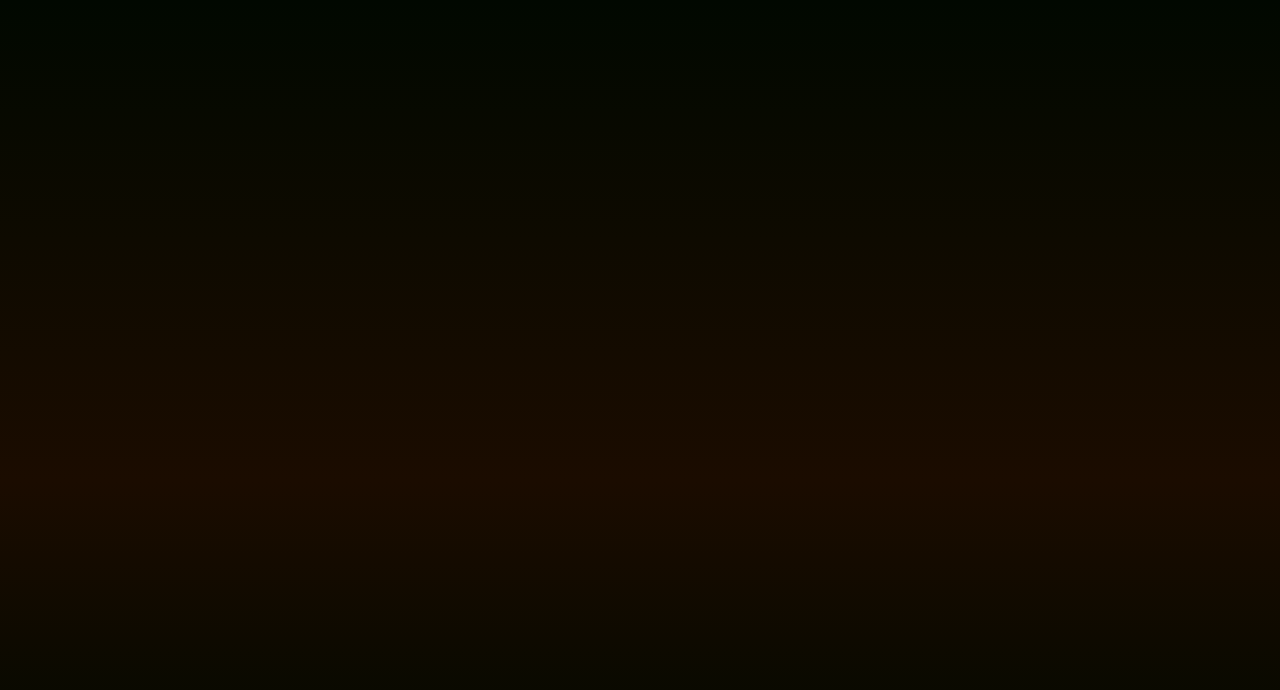
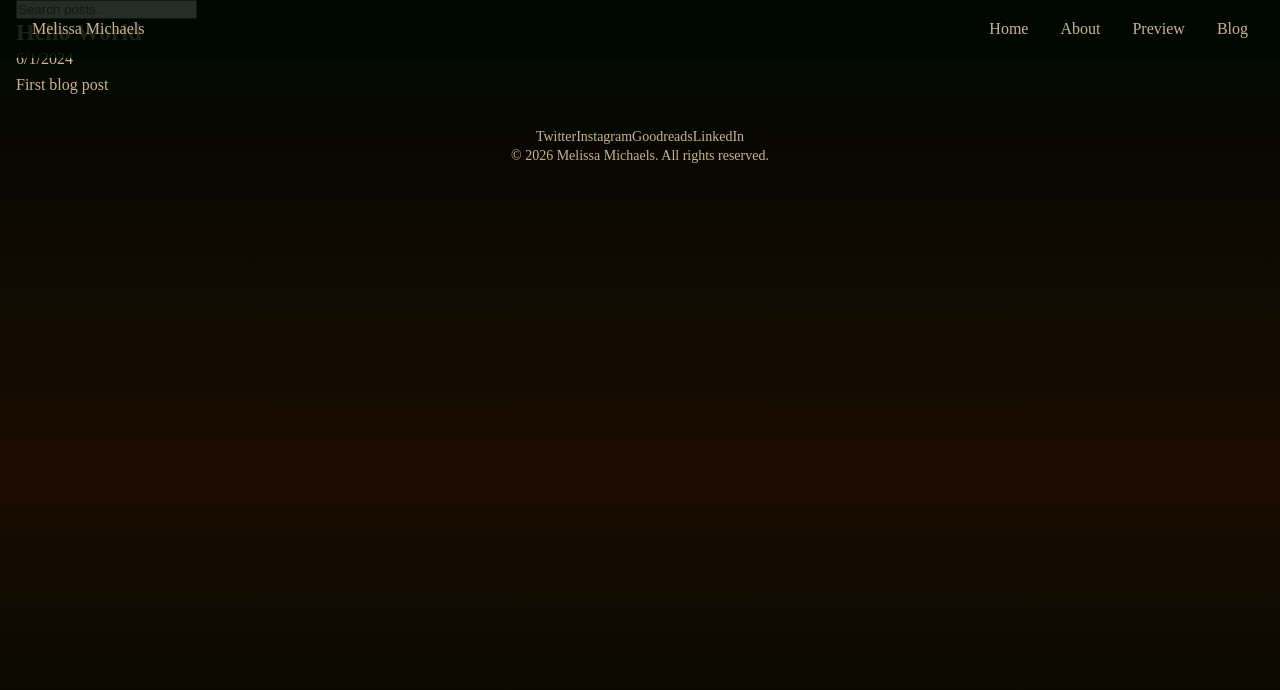
Before and after one commit to JVCarmich0959/author-website, a React (Vite) app: page /blog in a window 1280 px wide. Before the commit this address had no page. Shown: the top 690 px of the page. Built offline with nearby package versions, Linux system fonts and the light colour scheme.

Commit message:
Add blog page and route

```diff
--- a/src/main.jsx
+++ b/src/main.jsx
@@ -6,7 +6,7 @@ import './index.css'
 import App from './App.jsx'
 import Layout from './components/Layout.jsx'
 // const Shop = lazy(() => import('./pages/Shop.jsx')) // Uncomment when ready
-// const Blog = lazy(() => import('./pages/Blog.jsx')) // Uncomment when ready
+const Blog = lazy(() => import('./pages/Blog.jsx'))
 const Post = lazy(() => import('./pages/Post.jsx'))
 
 createRoot(document.getElementById('root')).render(
@@ -23,7 +23,7 @@ createRoot(document.getElementById('root')).render(
             <Route index element={<App />} />
             {/* Optional routes */}
             {/* <Route path="shop" element={<Shop />} /> */}
-            {/* <Route path="blog" element={<Blog />} /> */}
+            <Route path="blog" element={<Blog />} />
             <Route path="post/:id" element={<Post />} />
           </Route>
         </Routes>
--- /dev/null
+++ b/src/pages/Blog.jsx
@@ -0,0 +1,57 @@
+import React, { useEffect, useState } from 'react'
+import matter from 'gray-matter'
+import { Buffer } from 'buffer'
+import PostPreview from '../components/blog/PostPreview'
+import Pagination from '../components/utility/Pagination'
+import SearchBar from '../components/utility/SearchBar'
+import SEO from '../components/utility/SEO'
+
+const modules = import.meta.glob('../posts/*.md', { query: '?raw', import: 'default' })
+window.Buffer = window.Buffer || Buffer
+
+async function loadPosts() {
+  const entries = await Promise.all(
+    Object.entries(modules).map(async ([path, loader]) => {
+      const slug = path.split('/').pop().replace('.md', '')
+      const content = await loader()
+      const { data } = matter(content)
+      return { slug, ...data }
+    })
+  )
+  return entries.sort((a, b) => new Date(b.date) - new Date(a.date))
+}
+
+export default function Blog() {
+  const [posts, setPosts] = useState([])
+  const [search, setSearch] = useState('')
+  const [page, setPage] = useState(1)
+  const postsPerPage = 5
+
+  useEffect(() => {
+    loadPosts().then(setPosts)
+  }, [])
+
+  const filtered = posts.filter((p) => {
+    const text = `${p.title} ${p.summary} ${(p.tags || []).join(' ')}`.toLowerCase()
+    return text.includes(search.toLowerCase())
+  })
+
+  const totalPages = Math.ceil(filtered.length / postsPerPage)
+  const start = (page - 1) * postsPerPage
+  const visible = filtered.slice(start, start + postsPerPage)
+
+  return (
+    <div className="container mx-auto p-4">
+      <SEO title="Blog" />
+      <SearchBar value={search} onChange={setSearch} />
+      <div className="grid gap-6">
+        {visible.map((post) => (
+          <PostPreview key={post.slug} post={post} />
+        ))}
+      </div>
+      {totalPages > 1 && (
+        <Pagination page={page} totalPages={totalPages} onPageChange={setPage} />
+      )}
+    </div>
+  )
+}
--- /dev/null
+++ b/src/posts/hello-world.md
@@ -0,0 +1,7 @@
+---
+title: "Hello World"
+date: "2024-06-01"
+summary: "First blog post"
+---
+
+Welcome to the blog! This is the first post.
```
